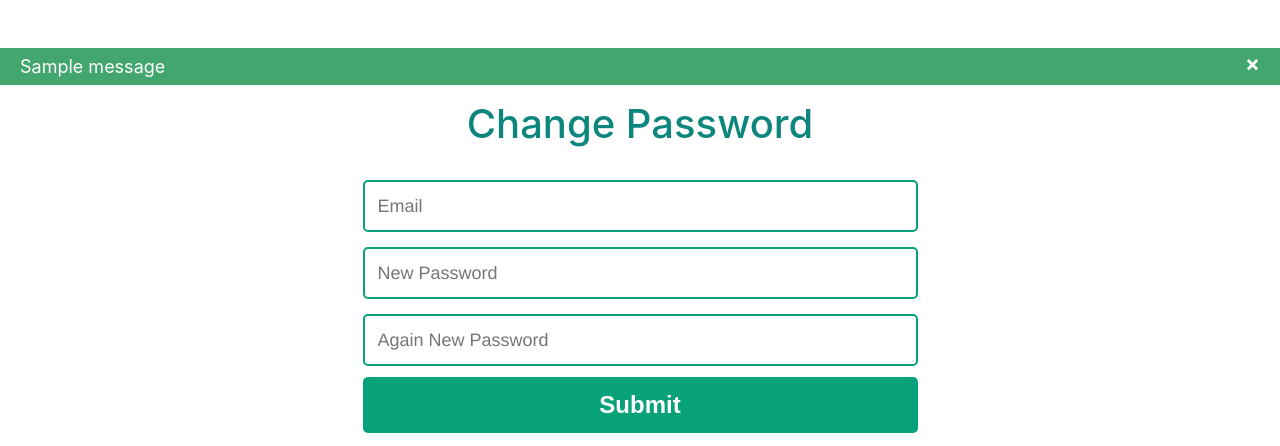
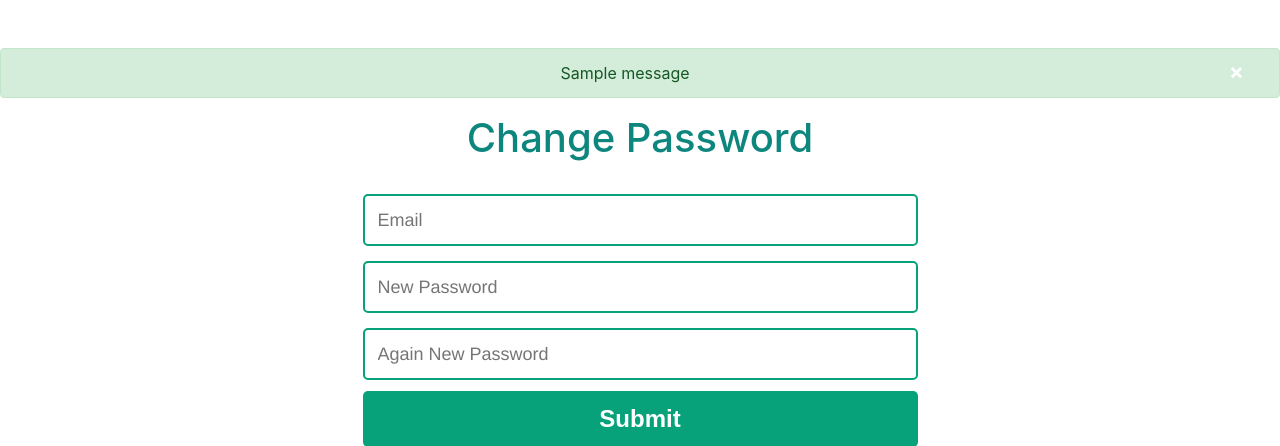
Before and after one commit to AliReza7222/gym_site, a Django app: page /accounts/change_password/ in a window 1280 px wide. Shown: the part 56-502 px from the top of the page. Run offline with Django 4.2, Linux system fonts and the light colour scheme; tables that the repository leaves empty hold one stand-in row (values such as "Sample post"); one stand-in notice (Sample message) is shown; some libraries are stand-ins or nearby versions; some web fonts are replaced.

Commit message:
style message box changed

```diff
--- a/templates/_base.html
+++ b/templates/_base.html
@@ -23,10 +23,19 @@
     {% if messages %}
         {% for message in messages %}
              {% if message.tags %}
-                  <div class="{{ message.tags }}">
-                      <span class="closebtn" onclick="this.parentElement.style.display='none';" dir="rtl">&times;</span>
-                        {{ message }}
-                  </div>
+                  {% if message.tags == 'success' %}
+                        <div class="text-center">
+                          <div class="alert alert-success" role="alert">
+                              <span class="closebtn" onclick="this.parentElement.style.display='none';" dir="rtl">&times;</span>
+                                {{ message }}
+                          </div>
+                        </div>
+                  {% elif message.tags == 'error' %}
+                          <div class="alert alert-danger" role="alert">
+                              <span class="closebtn" onclick="this.parentElement.style.display='none';" dir="rtl">&times;</span>
+                                {{ message }}
+                          </div>
+                  {% endif %}
              {% endif %}
         {% endfor %}
     {% endif %}
```
